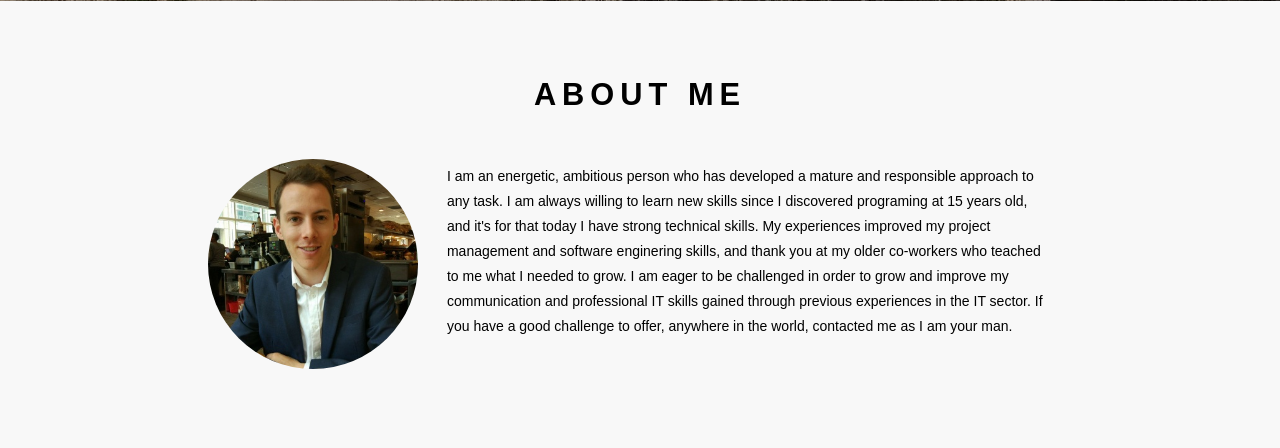
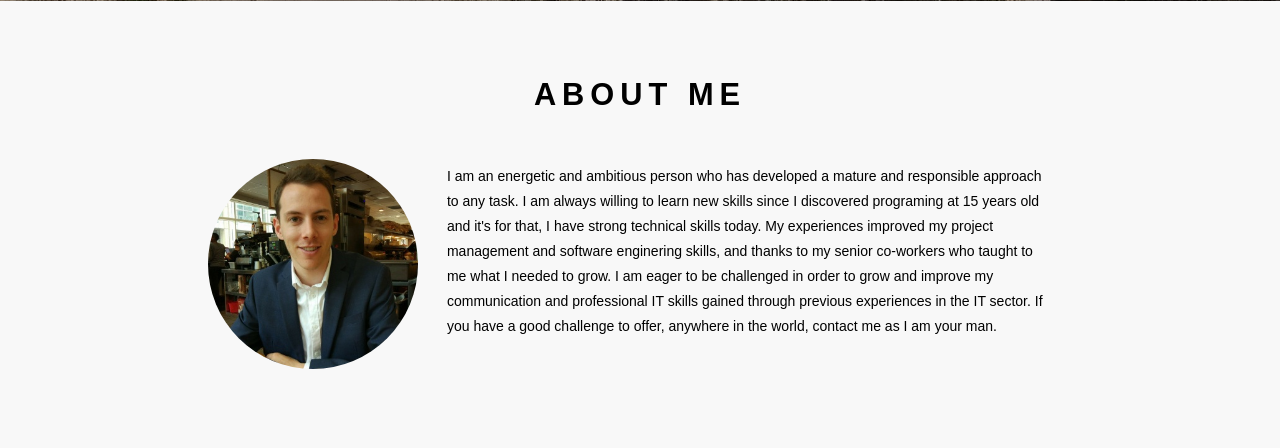
Before and after one commit to agivern/cv, a PHP site: page / in a window 1280 px wide. Shown: the part 799-1247 px from the top of the page. Run offline with PHP 8.4, Linux system fonts and the light colour scheme; some libraries are stand-ins or nearby versions.

Commit message:
Correct mistakes

```diff
--- a/index.php
+++ b/index.php
@@ -45,7 +45,7 @@
             <h2 class="o-section__title">About me</h2>
             <div class="c-about-me">
                 <img class="c-about-me__picture" src="images/me.jpg">
-                <div class="c-about-me__description">I am an energetic, ambitious person who has developed a mature and responsible approach to any task. I am always willing to learn new skills since I discovered programing at 15 years old, and it's for that today I have strong technical skills. My experiences improved my project management and software enginering skills, and thank you at my older co-workers who teached to me what I needed to grow. I am eager to be challenged in order to grow and improve my communication and professional IT skills gained through previous experiences in the IT sector. If you have a good challenge to offer, anywhere in the world, contacted me as I am your man.</div>
+                <div class="c-about-me__description">I am an energetic and ambitious person who has developed a mature and responsible approach to any task. I am always willing to learn new skills since I discovered programing at 15 years old and it's for that, I have strong technical skills today. My experiences improved my project management and software enginering skills, and thanks to my senior co-workers who taught to me what I needed to grow. I am eager to be challenged in order to grow and improve my communication and professional IT skills gained through previous experiences in the IT sector. If you have a good challenge to offer, anywhere in the world, contact me as I am your man.</div>
             </div>
         </section>
 
```
